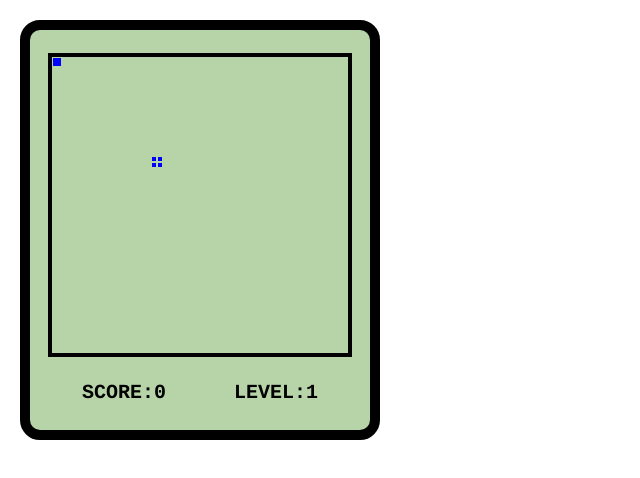
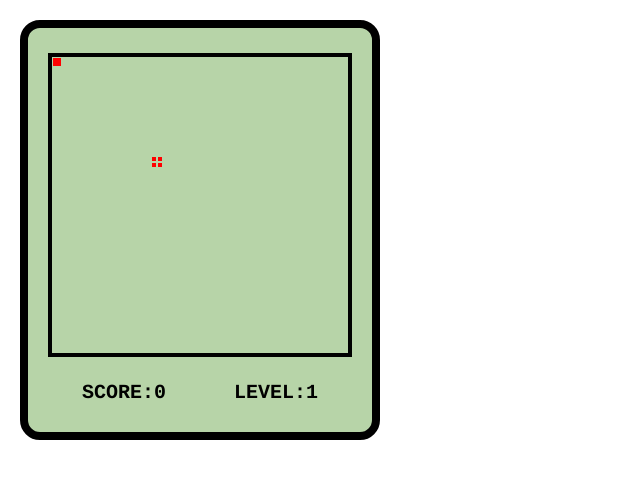
Before and after one commit to lihao0923/ts_snake, a website built with webpack: page public/index.html in a window 1280 px wide. Shown: the full height of the page, 0-640 px from the left. Built offline with nearby package versions, Linux system fonts and the light colour scheme.

Commit message:
贪吃蛇代码优化

```diff
--- a/src/style/index.less
+++ b/src/style/index.less
@@ -19,7 +19,7 @@ body {
   width: 360px;
   height: 420px;
   background-color: @bg-color;
-  border: 10px solid #000;
+  border: 8px solid #000;
   border-radius: 20px;
 }
 
@@ -34,7 +34,7 @@ body {
       position: absolute;
       width: 10px;
       height: 10px;
-      background-color: #00f;
+      background-color: #f00;
       border: 1px solid @bg-color;
     }
   }
@@ -53,7 +53,7 @@ body {
     div {
       width: 4px;
       height: 4px;
-      background-color: #00f;
+      background-color: #f00;
     }
   }
 }
```
Also changed, not shown: README.md.
